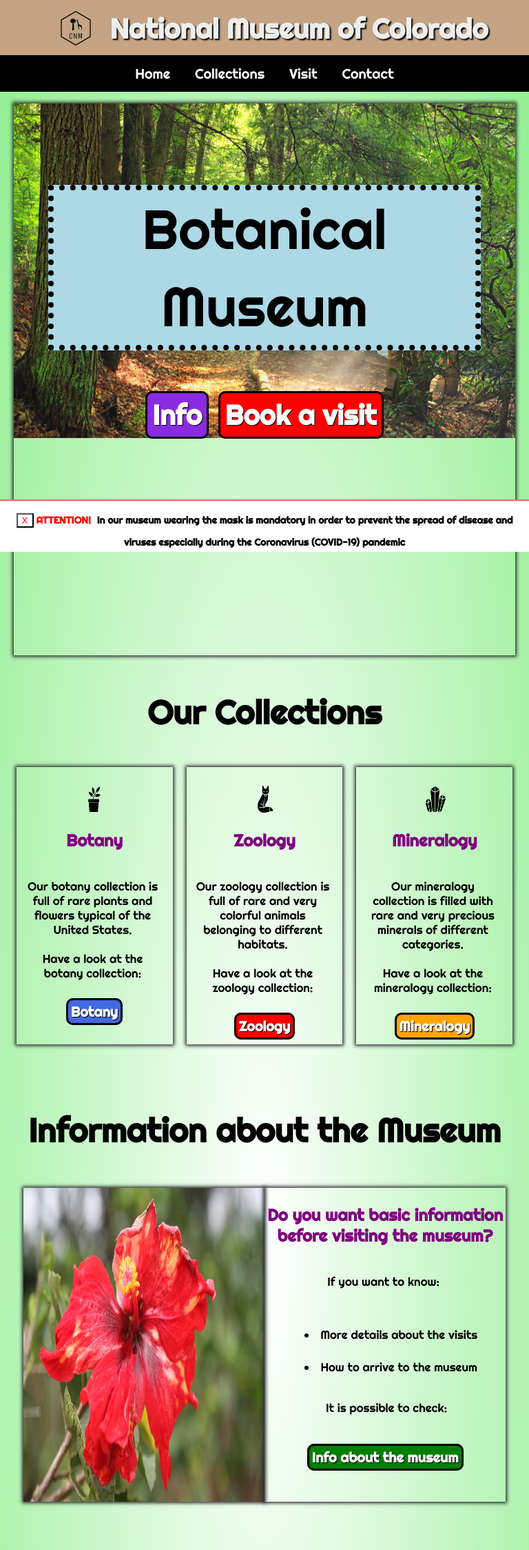
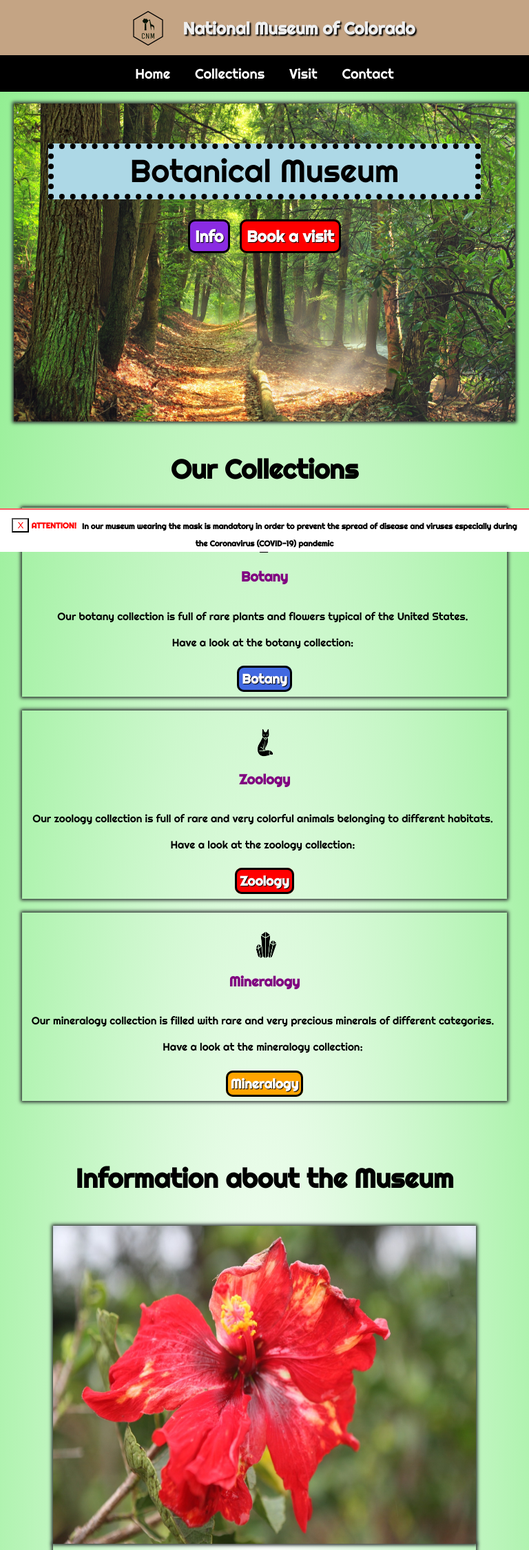
Before and after one commit to mattiabottini/ScienceMuseum, a PHP site: page / in a window 768 px wide. Shown: the top 2247 px of the page at 69% size. Run offline with PHP 8.4, Linux system fonts and the light colour scheme.

Commit message:
media queries

```diff
--- a/HomePageJS.js
+++ b/HomePageJS.js
@@ -71,9 +71,7 @@ function checkForm() {
       alert(mes);
     }
     if (mes == "")
-      alert("Ok, correct!\nThe form should now be sent to " +
-            "the server through " +
-  "document.reservationForm.submit()");
+      alert("Ok, correct!\n Your reservation request should have been sent!");
 
 }
 
@@ -94,7 +92,7 @@ function checkContactForm() {
     alert(mes);
   }
   if (mes == "")
-    alert("Ok, correct!\n Your request should have been sent");
+    alert("Ok, correct!\n Your request should have been sent!");
 
 }
 
--- a/book.css
+++ b/book.css
@@ -106,8 +123,8 @@ ul {
 .column {
     flex: 50%;
     margin-top: 0px;
-    margin-right: 20px;
-    margin-left: 20px;
+    margin-right: 10px;
+    margin-left: 10px;
     margin-bottom: 0px;
     padding-bottom: 20px;
     border:none;
@@ -370,12 +391,207 @@ a.bigButton {
     padding-right: 1em;
 }
 
+
+@media screen and (max-width: 1260px) and (min-width: 601px) {
+
+
+    h1 {
+        margin-top: 80px;
+        font-size: 4vw;
+    }
+
+    h1.reservationAccepted {
+        background-color: green;
+        color: white;
+        text-shadow: 2px 2px 2px black;
+        font-size: 3.2vw;
+    }
+
+    h1.reservationRefused {
+        background-color: red;
+        color: white;
+        text-shadow: 2px 2px 2px black;
+        font-size: 3.2vw;
+    }
+
+    h2.infoTitle{
+        font-size: 3vw;
+    }
+
+    h3{
+        font-size: 2vw;
+    }
+
+    #header{
+        width: 100%;
+    }
+
+    a.header {
+        width: 100%;
+        font-size: 3.2vw;
+        padding-bottom: 10px;
+    }
+
+    #times{
+        display: none;
+    }
+
+    #timesDescription {
+        display:inline;
+    }
+
+    table {
+        display: flex;
+        flex-wrap: nowrap;
+        justify-content: center;
+        border: none;
+    }
+
+    tr {
+        display: flex;
+        flex-direction: column;
+        border: none;
+    }
+
+    tr.tableDescription {
+        display: none ;
+    }
+
+    td {
+        white-space:nowrap;
+        height: fit-content;
+        font-size: 2vw;
+    }
+
+    td.lastRow {
+        margin-bottom: 4vw;
+    }
+
+
+    #changeText {
+        margin-top: 20px;
+        font-size: 6vw;
+    }
+
+    #content{
+        width: fit-content;
+    }
+
+
+    #contentHome{
+        float: none;
+        width: auto;
+        height: 60vw;
+        background-repeat: none;
+        background-size: cover;
+    }
+
+    .columnArrive{
+        margin-top: 20px;
+    }
+
+
+    .extraImage{
+        width: max-content;
+        height: 60vw;
+        width: 100%;
+    }
+
+    .imageColumn{
+        margin: 0px;
+        padding: 0px;
+        width: 80vw;
+    }
+
+    .row{
+        display: block;
+    }
+
+
+    .column{
+        margin: 0px;
+        padding: 20px;
+    }
+
+    .homeTitle {
+        font-size: 5vw;
+    }
+
+
+    a.bigButton {
+        margin-top: 3vw;
+        font-size: 3vw;
+    }
+
+    a.littleButton {
+        margin-top: 3vw;
+        font-size: 2.5vw;
+    }
+
+    h3.info{
+        font-size: 2.6vw;
+    }
+
+    .infoDescription{
+        font-size: 2vw;
+    }
+
+    ul{
+        font-size: 2vw;
+        padding-left: 17px;
+    }
+
+    li {
+        font-size: 2vw;
+    }
+
+    li.indexBlock{
+        font-size: 2vw;
+    }
+
+    li.car {
+        font-size: 2vw;
+    }
+
+    #textarea {
+        width: auto;
+    }
+
+    #disclaimer {
+        position:fixed;
+        height: auto;
+        width: auto;
+        text-align: center;
+        font-size: 1.5vw;
+    }
+
+    #footer {
+       width: auto;
+       height: auto;
+       font-size: 1.5vw;
+    }
+}
+
 @media screen and (max-width: 600px) {
 
 
     h1 {
         margin-top: 200px;
         font-size: 8vw;
+    }
+
+    h1.reservationAccepted {
+        background-color: green;
+        color: white;
+        text-shadow: 2px 2px 2px black;
+        font-size: 4vw;
+    }
+
+    h1.reservationRefused {
+        background-color: red;
+        color: white;
+        text-shadow: 2px 2px 2px black;
+        font-size: 4vw;
     }
 
     h2.infoTitle{
--- a/contactReservation.php
+++ b/contactReservation.php
@@ -28,7 +28,7 @@
     </div>
     <a href="./contact.html">Contact</a>
   </div>
-  <article id="content"> <h1> Your contact form has been sent! </h1> </article>
+  <article id="content"> <h1 class="reservationAccepted"> Your contact form has been sent! </h1> </article>
 <footer id="footer"> &copy Copyright 2022 - Mattia Bottini </footer>';
 
 
--- a/reservation.php
+++ b/reservation.php
@@ -29,7 +29,7 @@
     </div>
     <a href="./contact.html">Contact</a>
   </div>
-  <article id="content"> <h1> Your reservation has been accepted!</h1> </article>
+  <article id="content"> <h1 class="reservationAccepted"> Your reservation has been accepted!</h1> </article>
 <footer id="footer"> &copy Copyright 2022 - Mattia Bottini </footer>';
 
 $htmlNotAccepted='<header id="header"><br> <img class = "headerImage" src="./logo.svg" alt="logo"><a class="header" href="./index.php">National Museum of Colorado</a></header>
@@ -53,7 +53,7 @@ $htmlNotAccepted='<header id="header"><br> <img class = "headerImage" src="./log
 </div>
 <a href="./contact.html">Contact</a>
 </div>
-<article id="content"> <h1> Your reservation can not be accepted: NO AVAILABLE SEATS</h1> </article>
+<article id="content"> <h1 class="reservationRefused"> Your reservation can not be accepted: NO AVAILABLE SEATS</h1> </article>
 <footer id="footer"> &copy Copyright 2022 - Mattia Bottini </footer>';
 
 
```
Also changed, not shown: other parts of book.css (+39 -5 lines), book.html (+13 -5 lines), botany.php (+1 -1 lines), info.html (+4 -4 lines), mineralogy.php (+1 -1 lines), zoology.php (+1 -1 lines).
